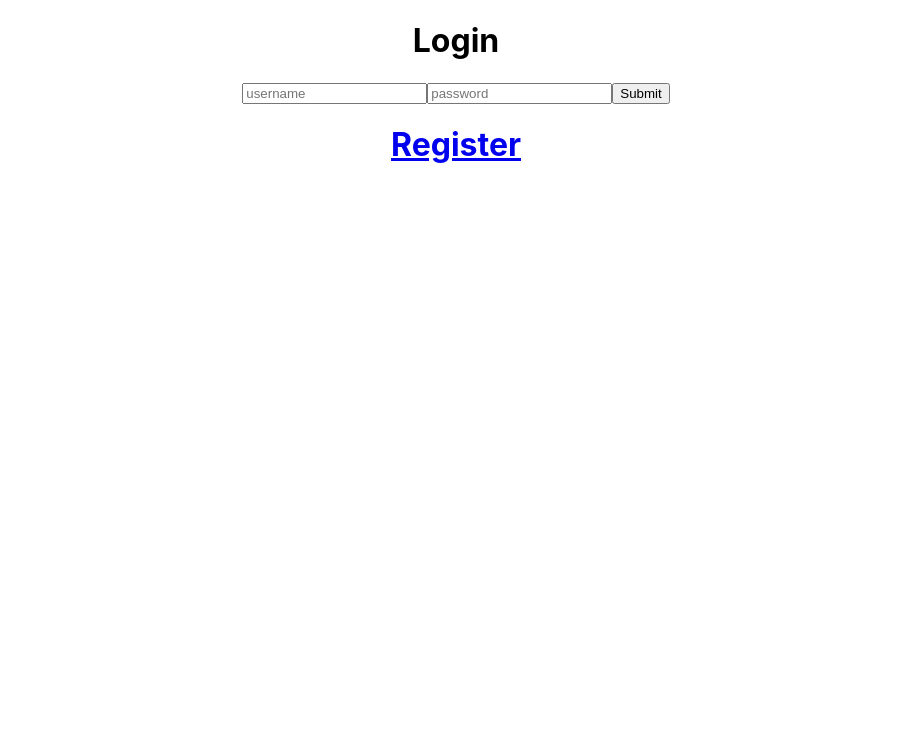
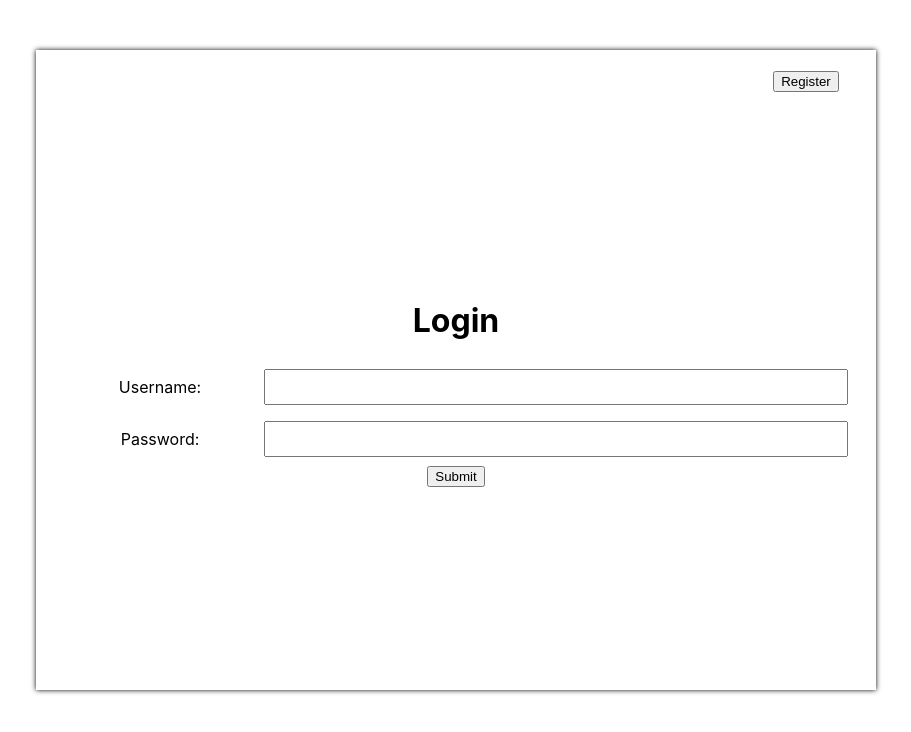
Before and after one commit to iO-Academy/2020-sept-DreamTeamSocial-ui, a React (Create React App) app: page / in a window 1280 px wide. Shown: the top 732 px of the page, without its empty margins (184-1095 px from the left). Built offline with nearby package versions, Linux system fonts and the light colour scheme.

Commit message:
first draft of login page, not using components yet

```diff
--- a/src/App.css
+++ b/src/App.css
@@ -17,32 +17,64 @@
     border-radius: 5px;
 }
 
-@media (prefers-reduced-motion: no-preference) {
-  .App-logo {
-    animation: App-logo-spin infinite 20s linear;
-  }
+.main_container {
+    display: flex;
+    justify-content: center;
+    align-content: center;
 }
 
-.App-header {
-  background-color: #282c34;
-  min-height: 100vh;
-  display: flex;
-  flex-direction: column;
-  align-items: center;
-  justify-content: center;
-  font-size: calc(10px + 2vmin);
-  color: white;
+.container {
+    display: flex;
+    height: 600px;
+    min-height: 500px;
+    width: 50%;
+    min-width: 800px;
+    justify-content: space-evenly;
+    flex-wrap: wrap;
+    align-items: stretch;
+    padding: 20px 20px;
+    margin-top: 50px;
+    box-shadow: 0 0 5px #000500;
 }
 
-.App-link {
-  color: #61dafb;
+.link_button {
+    position: relative;
+    left: 350px;
 }
 
-@keyframes App-logo-spin {
-  from {
-    transform: rotate(0deg);
-  }
-  to {
-    transform: rotate(360deg);
-  }
+
+/*Form Styling*/
+
+form{
+    width: 100%;
+    min-width: 600px;
+    margin-top: 20px;
 }
+
+.form_wrapper {
+    list-style-type: none;
+    padding: 0;
+    border-radius: 3px;
+}
+
+.form_row {
+    display: flex;
+    justify-content: flex-end;
+    padding: .5em;
+}
+
+.form_row label {
+    padding: .5em .5em .5em 0;
+    flex: 1;
+}
+
+.form_row input {
+    flex: 3;
+}
+
+.form_row button {
+    background: gray;
+    color: white;
+    border: 0;
+    width: 70%;
+}
--- a/src/components/pages/login.js
+++ b/src/components/login/login.js
@@ -2,7 +2,6 @@ import React, { Component } from 'react';
 import '../../App.css';
 import {Link, Redirect} from "react-router-dom";
 import axios from "axios";
-
 export default class Login extends Component{
 
     constructor(props) {
@@ -61,16 +60,27 @@ export default class Login extends Component{
             return <Redirect to='/profile'/>
         } else {
             return (
-                <div>
+                <div className="main_container">
+                <div className='container'>
+                    <div className="link_button">
+                        <Link to='/register'>
+                             <button>Register</button>
+                        </Link>
+                    </div>
                     <form onSubmit={this.handleSubmit}>
                         <h1>Login</h1>
-                        <input type="text" name="username" placeholder='username' onChange={this.handleChange}/>
-                        <input type="password" name="password" placeholder='password' onChange={this.handleChange}/>
+                        <ul className="form_wrapper">
+                           <li class="form_row">
+                               <label>Username:</label>
+                               <input type="text" name="username" onChange={this.handleChange}/>
+                           </li>
+                            <li className="form_row">
+                            <label>Password:</label><input type="password" name="password" onChange={this.handleChange}/>
+                            </li>
                         <button>Submit</button>
+                        </ul>
                     </form>
-                    <Link to='/register'>
-                        <h1>Register</h1>
-                    </Link>
+                </div>
                 </div>
             )
         }
```
Also changed, not shown: src/App.js (+4 -4 lines), src/components/button/index.js (added, +20 -0 lines), src/components/header/index.js (added, +20 -0 lines), src/components/input/index.js (added, +18 -0 lines), src/components/label/index.js (added, +18 -0 lines), public/TILTime-logo.png (added), src/components/profile/profile.js (renamed from src/components/pages/profile.js), src/components/register/register.js (renamed from src/components/pages/register.js), src/components/timeline/timeline.js (renamed from src/components/pages/timeline.js), 1 other file (tests, documents, lock files or other folders).
